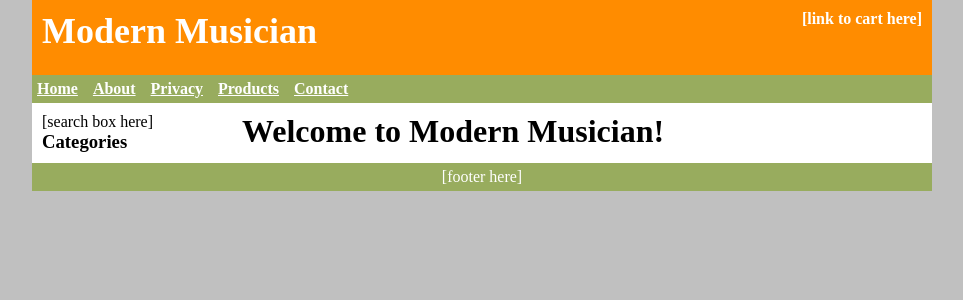
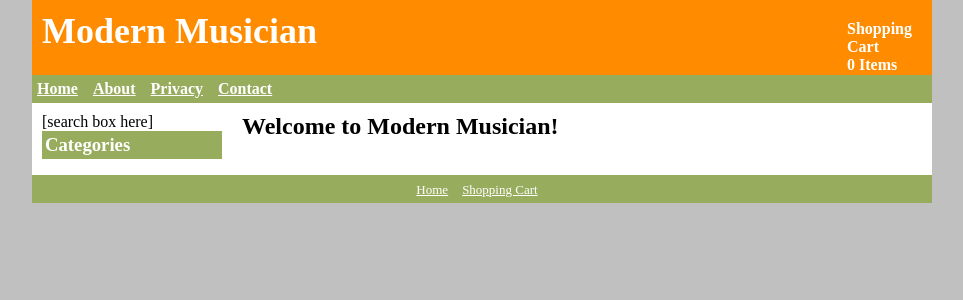
Before and after one commit to vah72/Assignment4, a Django app: page / in a window 1280 px wide. Shown: the top 300 px of the page, without its empty margins (158-1121 px from the left). Run offline with Django 3.2, Linux system fonts and the light colour scheme; data that the repository does not hold is empty.

Commit message:
chapter4

```diff
--- a/ecomstore/cart/cart.py
+++ b/ecomstore/cart/cart.py
@@ -59,3 +59,35 @@ def add_to_cart(request):
 # returns the total number of items in the user's cart
 def cart_distinct_item_count(request):
     return get_cart_items(request).count()
+
+
+def get_single_item(request, item_id):
+    return get_object_or_404(CartItem, id=item_id, cart_id=_cart_id(request))
+
+# update quantity for single item
+def update_cart(request):
+    postdata = request.POST.copy()
+    item_id = postdata['item_id']
+    quantity = postdata['quantity']
+    cart_item = get_single_item(request, item_id)
+    if cart_item:
+        if int(quantity) > 0:
+            cart_item.quantity = int(quantity)
+            cart_item.save()
+        else:
+            remove_from_cart(request)
+# remove a single item from cart
+def remove_from_cart(request):
+    postdata = request.POST.copy()
+    item_id = postdata['item_id']
+    cart_item = get_single_item(request, item_id)
+    if cart_item:
+        cart_item.delete()
+
+# gets the total cost for the current cart
+def cart_subtotal(request):
+    cart_total = decimal.Decimal('0.00')
+    cart_products = get_cart_items(request)
+    for cart_item in cart_products:
+        cart_total += cart_item.product.price * cart_item.quantity
+    return cart_total
--- /dev/null
+++ b/ecomstore/cart/urls.py
@@ -0,0 +1,7 @@
+from django.urls import path
+from .views import *
+
+
+urlpatterns = [
+    path('', show_cart, name="show_cart" ),
+]
--- a/ecomstore/catalog/static/css.css
+++ b/ecomstore/catalog/static/css.css
@@ -116,3 +116,58 @@
 ul.errorlist{
     background-color:Red;color:White;
    }
+
+
+/* styles for shopping cart page */
+table#shopping_cart{
+    width:100%;
+ border-collapse:collapse;
+ color:#616161;
+}
+h1,caption{
+ text-align:left;
+ font-size:x-large;
+ margin-bottom:15px;
+ color:Black;
+}
+th,td{
+ text-align:left;
+ padding:3px;
+}
+thead th{
+ color:White;
+ background-color:#616161;
+}
+tfoot th{
+ height:40px;
+}
+table#shopping_cart th.right, td.right{
+ text-align:right;
+}
+a.cart{
+ color:DarkOrange;
+}
+
+h3{
+    background-color:#98AC5E;
+    color:White;
+    padding:3px;
+    margin-bottom:6px;
+   }
+   ul#categories{
+    list-style:none;
+   }
+   ul#categories li{
+    font-weight:bold;
+    color:#616161;
+   }
+   ul#categories li a{
+    text-decoration:underline;
+   }
+   div#footer a{
+    color:White;
+    font-size:small;
+    text-decoration:underline;
+    font-weight:normal;
+    margin-right:10px;
+   }
--- a/ecomstore/catalog/templates/catalog.html
+++ b/ecomstore/catalog/templates/catalog.html
@@ -1,11 +1,14 @@
 {% extends "base.html" %}
+{% load catalog_tags %}
 {% block site_wrapper %}
 <div id="main">
     <a href="#content" class="skip_link">Skip to main content</a>
     <div id="banner">
         <div class="bannerIEPadder">
             <div class="cart_box">
-            [link to cart here]
+                <div class="cart_box">
+                    {% cart_box request %}
+                   </div>
             </div>
             Modern Musician
         </div>
@@ -20,7 +23,7 @@
             <div class="sidebarIEPadder">
             [search box here]
             <br />
-            {% include "tags/category_list.html" %}
+            {% category_list request.path %}
             </div>
         </div>
         <div id="content">
@@ -33,7 +36,7 @@
     </div>
     <div id="footer">
         <div class="footerIEPadder">
-            [footer here]
+            {% footer_links %}
         </div>
     </div>
 </div>
--- /dev/null
+++ b/ecomstore/catalog/templates/tags/cart_box.html
@@ -0,0 +1,7 @@
+{% with cart_item_count as cart_count %}
+ <a href="{% url 'show_cart' %}">
+ Shopping Cart
+ <br />
+ {{ cart_count }} Item{{ cart_count|pluralize }}
+ </a>
+{% endwith %}
--- a/ecomstore/catalog/templates/tags/category_list.html
+++ b/ecomstore/catalog/templates/tags/category_list.html
@@ -1,3 +1,21 @@
+{% comment %}
+<h3>Categories</h3>
+<ul id="categories">
+
+{% with active_categories as cats %}
+	{% for c in cats %}
+		<li>
+		{% ifequal c.get_absolute_url request_path %}
+		{{ c.name }}<br />
+		{% else %}
+		<a href="{{ c.get_absolute_url }}" class="category">{{ c.name }}</a><br />
+		{% endifequal %}
+		</li>
+	{% endfor %}
+{% endwith %}
+
+</ul> {% endcomment %}
+
 <h3>Categories</h3>
 {% for c in active_categories %}
  <a href="{{ c.get_absolute_url }}">{{ c.name }}</a><br />
--- /dev/null
+++ b/ecomstore/catalog/templates/tags/footer.html
@@ -0,0 +1,7 @@
+<a href="{% url 'catalog_home' %}">Home</a>
+{% with flatpage_list as pages %}
+ {% for page in pages %}
+ <a href="{{ page.url }}">{{ page.title }}</a>
+ {% endfor %}
+{% endwith %}
+<a href="{% url 'show_cart' %}">Shopping Cart</a>
--- a/ecomstore/catalog/templates/tags/navigation.html
+++ b/ecomstore/catalog/templates/tags/navigation.html
@@ -1,8 +1,7 @@
 <ul>
-    <li><a href="">Home</a></li>
-    <li><a href="">About</a></li>
-    <li><a href="">Privacy</a></li>
-    <li><a href="">Products</a></li>
-    <li><a href="">Contact</a></li>
+    <li><a href="{% url 'catalog_home' %}">Home</a></li>
+    <li><a href="/about/">About</a></li>
+    <li><a href="/privacy-policy/">Privacy</a></li>
+    <li><a href="/contact/">Contact</a></li>
    </ul>
    <div class="cb"></div>
--- /dev/null
+++ b/ecomstore/catalog/templatetags/catalog_tags.py
@@ -0,0 +1,25 @@
+from django import template
+from cart import cart
+from django.contrib.flatpages.models import FlatPage
+from catalog.models import Category
+register = template.Library()
+
+
+@register.inclusion_tag("tags/cart_box.html")
+def cart_box(request):
+    cart_item_count = cart.cart_distinct_item_count(request)
+    return {'cart_item_count': cart_item_count}
+
+
+@register.inclusion_tag("tags/category_list.html")
+def category_list(request_path):
+    active_categories = Category.objects.filter(is_active=True)
+    return {
+        'active_categories': active_categories,
+        'request_path': request_path
+    }
+
+@register.inclusion_tag("tags/footer.html")
+def footer_links():
+    flatpage_list = FlatPage.objects.all()
+    return {'flatpage_list': flatpage_list }
--- a/ecomstore/catalog/urls.py
+++ b/ecomstore/catalog/urls.py
@@ -3,7 +3,7 @@ from .views import *
 
 
 urlpatterns = [
-    path('', index, name = 'index'),
+    path('', index, name = 'catalog_home'),
     path('category/<category_slug>', show_category, name='catalog_category'),
     path('product/<product_slug>', show_product, name='catalog_product')
 ]
--- a/ecomstore/ecomstore/settings.py
+++ b/ecomstore/ecomstore/settings.py
@@ -37,6 +37,8 @@ INSTALLED_APPS = [
     'django.contrib.sessions',
     'django.contrib.messages',
     'django.contrib.staticfiles',
+    'django.contrib.flatpages',
+     'django.contrib.sites',
     'catalog',
     'utils',
     'cart',
@@ -50,7 +52,10 @@ MIDDLEWARE = [
     'django.contrib.auth.middleware.AuthenticationMiddleware',
     'django.contrib.messages.middleware.MessageMiddleware',
     'django.middleware.clickjacking.XFrameOptionsMiddleware',
+    'django.contrib.flatpages.middleware.FlatpageFallbackMiddleware',
 ]
+
+SITE_ID =2
 
 ROOT_URLCONF = 'ecomstore.urls'
 
--- a/ecomstore/ecomstore/urls.py
+++ b/ecomstore/ecomstore/urls.py
@@ -25,6 +25,7 @@ admin.autodiscover()
 urlpatterns = [
     path('admin/', admin.site.urls),
     path('', include('catalog.urls')),
+    path('', include('cart.urls')),
 ] + static(settings.MEDIA_URL, document_root=settings.MEDIA_ROOT)
 
 handler404 = 'ecomstore.views.file_not_found_404'
```
Also changed, not shown: ecomstore/cart/views.py (+11 -3 lines), ecomstore/catalog/templates/cart/cart.html (+71 -2 lines), ecomstore/catalog/templates/flatpage/default.html (added, +8 -0 lines), ecomstore/catalog/templatetags/catalog_filters.py (+13 -0 lines), README.md.
